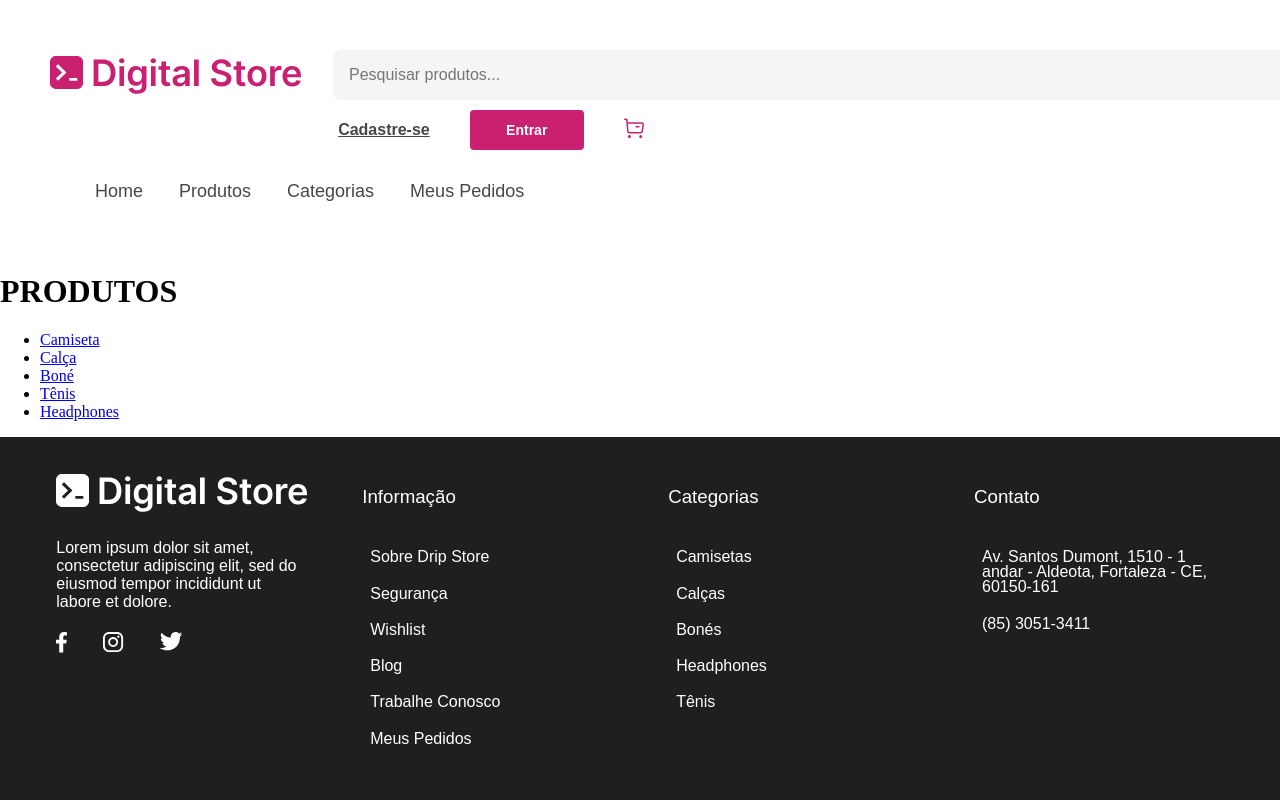
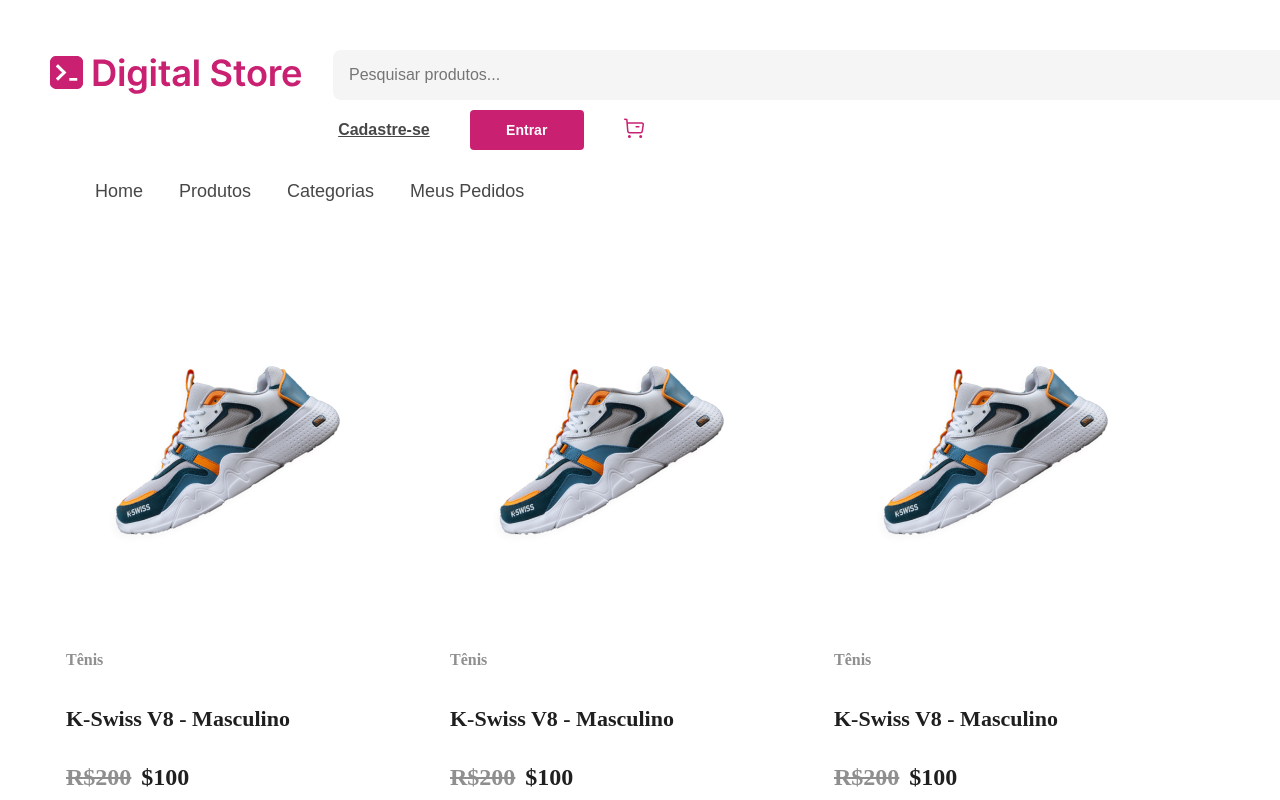
Before and after one commit to nyck1e/projeto-digitalstore, a React (Vite) app: page /produto/1/1 in a window 1280 px wide. Shown: the top 800 px of the page. Built offline with nearby package versions, Linux system fonts and the light colour scheme.

Commit message:
Collections

```diff
--- a/src/components/Footer.jsx
+++ b/src/components/Footer.jsx
@@ -1,4 +1,5 @@
 import './Footer.css'
+import './Header.css'
 import Facebook from './icons/Facebook';
 import Instagram from './icons/Instagram';
 import Twitter from './icons/Twitter';
--- a/src/components/Header.jsx
+++ b/src/components/Header.jsx
@@ -2,6 +2,7 @@ import { NavLink } from "react-router-dom";
 import Logo from "./Logo";
 
 import './Header.css'
+import './Footer.css'
 
 import { InputText } from 'primereact/inputtext';
 import { InputIcon } from 'primereact/inputicon';
--- a/src/components/ProductCard.jsx
+++ b/src/components/ProductCard.jsx
@@ -1,6 +1,90 @@
+import tenis from '../assets/tenis.png'
+import './Section.css';
+
 const ProductCards = () => {
     return (
         <>
+        <div className="allcards">
+            <div className="product-card">
+                <img className="product-image" src={tenis} alt="Tênis" />
+                <h6 className="product-category">Tênis</h6>
+                <h4 className="product-name">K-Swiss V8 - Masculino</h4>
+                <div className="price-container">
+                    <h4 className="original-price">R$200</h4>
+                    <h4 className="discounted-price">$100</h4>
+                </div>
+            </div>
+
+            <div className="product-card">
+                <img className="product-image" src={tenis} alt="Tênis" />
+                <h6 className="product-category">Tênis</h6>
+                <h4 className="product-name">K-Swiss V8 - Masculino</h4>
+                <div className="price-container">
+                    <h4 className="original-price">R$200</h4>
+                    <h4 className="discounted-price">$100</h4>
+                </div>
+            </div>
+
+            <div className="product-card">
+                <img className="product-image" src={tenis} alt="Tênis" />
+                <h6 className="product-category">Tênis</h6>
+                <h4 className="product-name">K-Swiss V8 - Masculino</h4>
+                <div className="price-container">
+                    <h4 className="original-price">R$200</h4>
+                    <h4 className="discounted-price">$100</h4>
+                </div>
+            </div>
+
+            <div className="product-card">
+                <img className="product-image" src={tenis} alt="Tênis" />
+                <h6 className="product-category">Tênis</h6>
+                <h4 className="product-name">K-Swiss V8 - Masculino</h4>
+                <div className="price-container">
+                    <h4 className="original-price">R$200</h4>
+                    <h4 className="discounted-price">$100</h4>
+                </div>
+            </div>
+
+            <div className="product-card">
+                <img className="product-image" src={tenis} alt="Tênis" />
+                <h6 className="product-category">Tênis</h6>
+                <h4 className="product-name">K-Swiss V8 - Masculino</h4>
+                <div className="price-container">
+                    <h4 className="original-price">R$200</h4>
+                    <h4 className="discounted-price">$100</h4>
+                </div>
+            </div>
+
+            <div className="product-card">
+                <img className="product-image" src={tenis} alt="Tênis" />
+                <h6 className="product-category">Tênis</h6>
+                <h4 className="product-name">K-Swiss V8 - Masculino</h4>
+                <div className="price-container">
+                    <h4 className="original-price">R$200</h4>
+                    <h4 className="discounted-price">$100</h4>
+                </div>
+            </div>
+
+            <div className="product-card">
+                <img className="product-image" src={tenis} alt="Tênis" />
+                <h6 className="product-category">Tênis</h6>
+                <h4 className="product-name">K-Swiss V8 - Masculino</h4>
+                <div className="price-container">
+                    <h4 className="original-price">R$200</h4>
+                    <h4 className="discounted-price">$100</h4>
+                </div>
+            </div>
+
+            <div className="product-card">
+                <img className="product-image" src={tenis} alt="Tênis" />
+                <h6 className="product-category">Tênis</h6>
+                <h4 className="product-name">K-Swiss V8 - Masculino</h4>
+                <div className="price-container">
+                    <h4 className="original-price">R$200</h4>
+                    <h4 className="discounted-price">$100</h4>
+                </div>
+            </div>
+            </div>
         </>
      );
 }
--- a/src/components/ProductListing.jsx
+++ b/src/components/ProductListing.jsx
@@ -1,16 +1,11 @@
 import { Link } from "react-router-dom";
+import './Section.css'
+import ProductCards from "./ProductCard";
 
 const ProducListing = () => {
     return (
         <>
-        <h1>PRODUTOS</h1>
-        <ul>
-            <li><Link to={"/produto/1/Camiseta"}>Camiseta</Link></li>
-            <li><Link to={"/produto/2/Calça"}>Calça</Link></li>
-            <li><Link to={"/produto/3/Boné"}>Boné</Link></li>
-            <li><Link to={"/produto/4/Tênis"}>Tênis</Link></li>
-            <li><Link to={"/produto/5/Heaphones"}>Headphones</Link></li>
-        </ul>
+            <ProductCards/>
         </>
      );
 }
--- a/src/components/Section.css
+++ b/src/components/Section.css
@@ -2,6 +2,22 @@
     background-color: #F9F8FE;
     font-family: Arial, Helvetica, sans-serif;
 }
+
+.collections{
+    display: flex;
+    justify-content: left;
+    flex-direction: row;
+    flex-wrap: wrap;
+    gap: 32px;
+    margin-left: 15%;
+}
+
+.collection{
+    display: flex;
+    justify-content: center;
+    border-radius: 12px;
+}
+
 
 .allcards{
     display: flex;
--- a/src/components/Section.jsx
+++ b/src/components/Section.jsx
@@ -1,94 +1,23 @@
-import tenis from "../assets/tenis.png";
+import ProducListing from "./ProductListing";
 import './Section.css'
+import Collection1 from "../assets/collection-1.png";
+import Collection2 from "../assets/collection-2.png";
+import Collection3 from "../assets/collection-3.png";
 
 const Section = () => {
     return (
         <>
+
         <div className="section">
-
-        <div className="allcards">
-            <div className="product-card">
-                <img className="product-image" src={tenis} alt="Tênis" />
-                <h6 className="product-category">Tênis</h6>
-                <h4 className="product-name">K-Swiss V8 - Masculino</h4>
-                <div className="price-container">
-                    <h4 className="original-price">R$200</h4>
-                    <h4 className="discounted-price">$100</h4>
-                </div>
+            <div className="collections">
+                <img className="collection" src={Collection1} alt="Novo drop Supreme" />
+                <img className="collection" src={Collection2} alt="Coleção Adidas" />
+                <img className="collection" src={Collection3} alt="Novo Beat Bass" />
             </div>
 
-            <div className="product-card">
-                <img className="product-image" src={tenis} alt="Tênis" />
-                <h6 className="product-category">Tênis</h6>
-                <h4 className="product-name">K-Swiss V8 - Masculino</h4>
-                <div className="price-container">
-                    <h4 className="original-price">R$200</h4>
-                    <h4 className="discounted-price">$100</h4>
-                </div>
+            <div>
+                <ProducListing/>
             </div>
-
-            <div className="product-card">
-                <img className="product-image" src={tenis} alt="Tênis" />
-                <h6 className="product-category">Tênis</h6>
-                <h4 className="product-name">K-Swiss V8 - Masculino</h4>
-                <div className="price-container">
-                    <h4 className="original-price">R$200</h4>
-                    <h4 className="discounted-price">$100</h4>
-                </div>
-            </div>
-
-            <div className="product-card">
-                <img className="product-image" src={tenis} alt="Tênis" />
-                <h6 className="product-category">Tênis</h6>
-                <h4 className="product-name">K-Swiss V8 - Masculino</h4>
-                <div className="price-container">
-                    <h4 className="original-price">R$200</h4>
-                    <h4 className="discounted-price">$100</h4>
-                </div>
-            </div>
-
-            <div className="product-card">
-                <img className="product-image" src={tenis} alt="Tênis" />
-                <h6 className="product-category">Tênis</h6>
-                <h4 className="product-name">K-Swiss V8 - Masculino</h4>
-                <div className="price-container">
-                    <h4 className="original-price">R$200</h4>
-                    <h4 className="discounted-price">$100</h4>
-                </div>
-            </div>
-
-            <div className="product-card">
-                <img className="product-image" src={tenis} alt="Tênis" />
-                <h6 className="product-category">Tênis</h6>
-                <h4 className="product-name">K-Swiss V8 - Masculino</h4>
-                <div className="price-container">
-                    <h4 className="original-price">R$200</h4>
-                    <h4 className="discounted-price">$100</h4>
-                </div>
-            </div>
-
-            <div className="product-card">
-                <img className="product-image" src={tenis} alt="Tênis" />
-                <h6 className="product-category">Tênis</h6>
-                <h4 className="product-name">K-Swiss V8 - Masculino</h4>
-                <div className="price-container">
-                    <h4 className="original-price">R$200</h4>
-                    <h4 className="discounted-price">$100</h4>
-                </div>
-            </div>
-
-            <div className="product-card">
-                <img className="product-image" src={tenis} alt="Tênis" />
-                <h6 className="product-category">Tênis</h6>
-                <h4 className="product-name">K-Swiss V8 - Masculino</h4>
-                <div className="price-container">
-                    <h4 className="original-price">R$200</h4>
-                    <h4 className="discounted-price">$100</h4>
-                </div>
-            </div>
-            </div>
-
-
         </div>
         </>
      );
```
Also changed, not shown: src/components/icons/Collection1.jsx (deleted).
